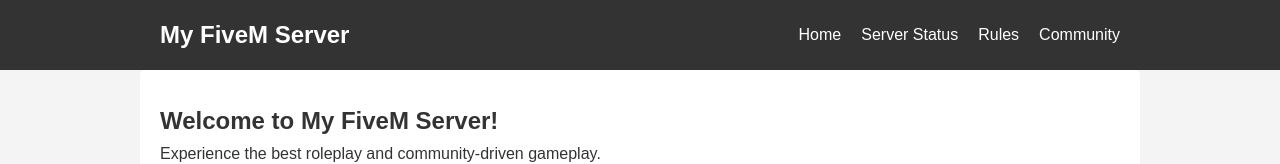
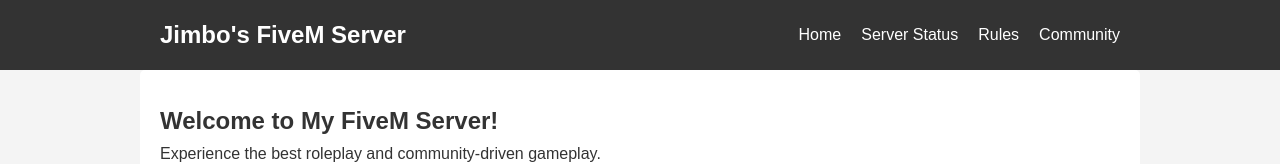
Before and after one commit to TomaMitsuko/FiveMServer, a plain HTML site: page index.html in a window 1280 px wide. Shown: the top 164 px of the page. Drawn offline with Linux system fonts and the light colour scheme; files that its build step writes are made by us from their sources; files whose address does not match are found by name.

Commit message:
Update index.html

```diff
--- a/index.html
+++ b/index.html
@@ -6,7 +6,7 @@
   <meta name="viewport" content="width=device-width, initial-scale=1">
 
   <!-- The title appears in the browser tab -->
-  <title>My FiveM Server</title>
+  <title>Jimbo's FiveM Server</title>
 
   <!-- Link to the external CSS file located in the css folder -->
   <link rel="stylesheet" href="css/styles.css">
@@ -16,7 +16,7 @@
   <header>
     <nav>
       <!-- Logo or server name -->
-      <div class="logo">My FiveM Server</div>
+      <div class="logo">Jimbo's FiveM Server</div>
       <!-- Navigation links to different sections of your page -->
       <ul>
         <li><a href="#home">Home</a></li>
```
